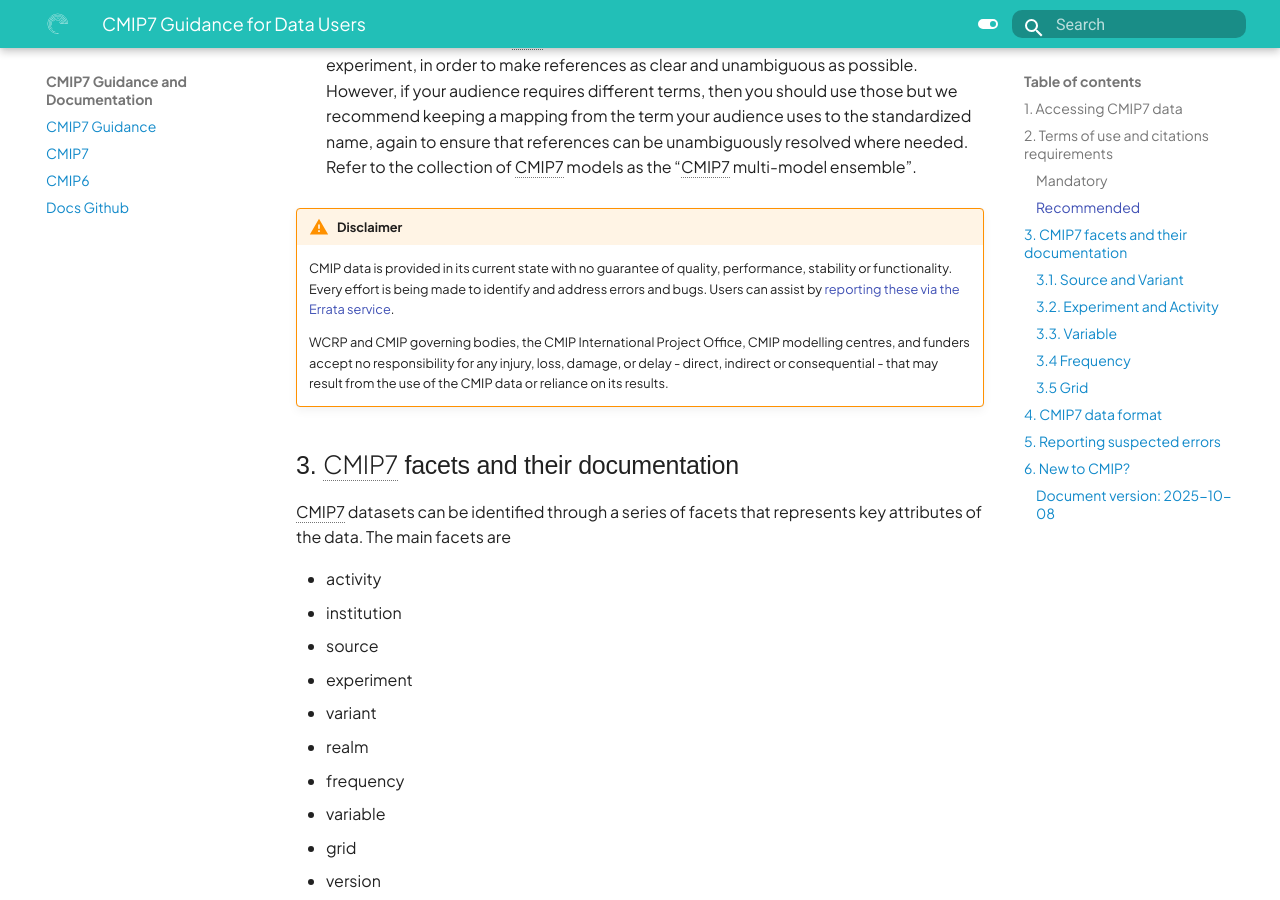
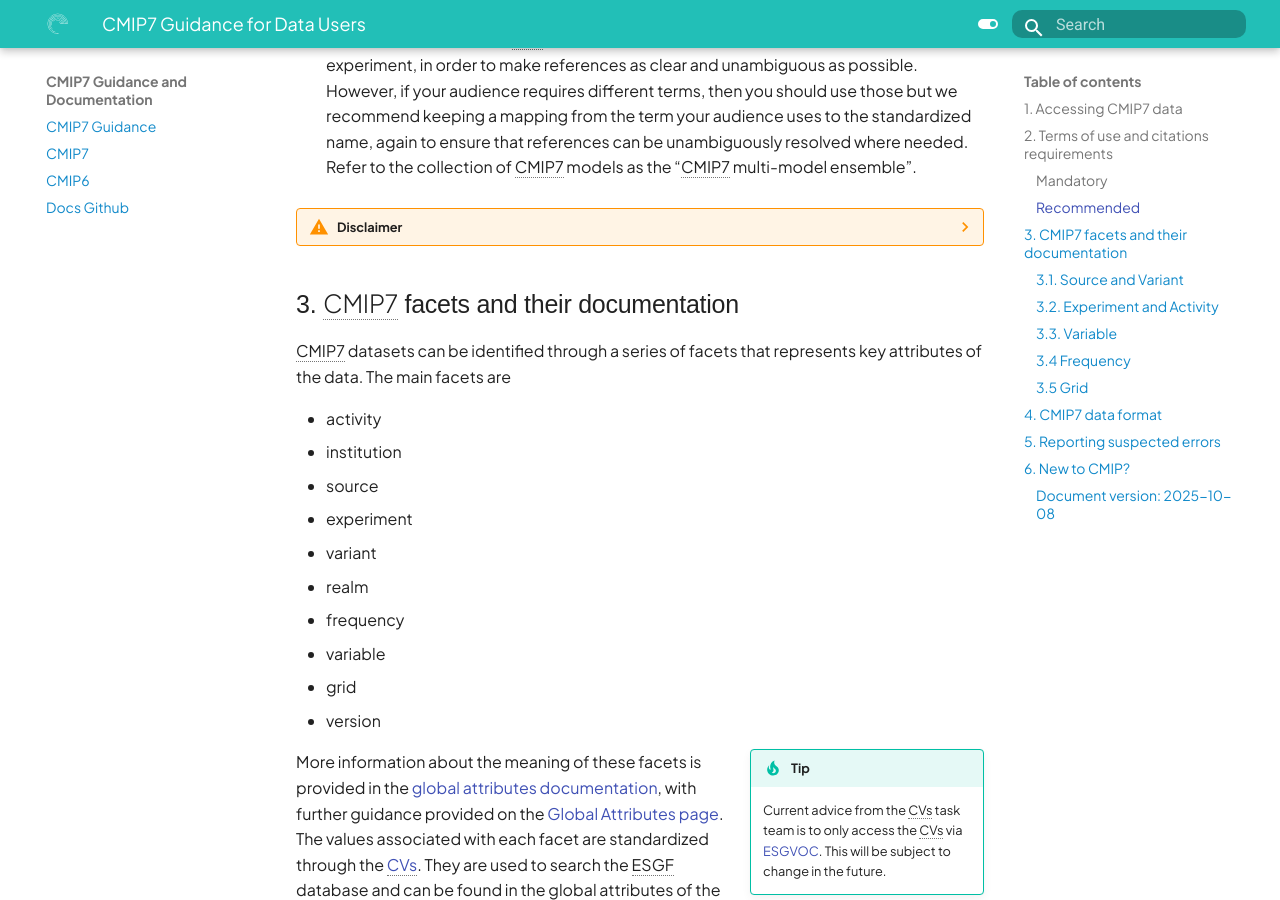
Before and after one commit to WCRP-CMIP/cmip7-guidance, an MkDocs documentation site: the page built from docs/CMIP7/guidance_for_users.md, in a window 1280 px wide and 900 px high, scrolled down 2575 px. Built offline with MkDocs 1.6.1 and Material for MkDocs 9.7.7, drawn with Linux system fonts in a browser that asks for light colours; some web fonts are replaced; part of the change alters nothing that is shown.

```diff
--- a/docs/CMIP7/guidance_for_users.md
+++ b/docs/CMIP7/guidance_for_users.md
@@ -73,13 +73,8 @@ To enable modelling groups and others who support CMIP7 to demonstrate its impac
 
         Note that there are two citation granularities (MIP-model-experiment data and MIP-model data) and that the version has to be added separately as it is not included in the DOI.
 
-        <!--TODO: How should the user choose which one to use ?  -->
-
-
-
         Further information on the data citation concept is described in [Stockhause and Lautenschlager (2017)][Stockhause2017].
 
-    <!--TODO: Is this necessary for funding ? or could it be replaced by a data availability statement.-->
 
     ??? Question "Do I cite the model based on activity or experiment?"
 
@@ -93,6 +88,8 @@ To enable modelling groups and others who support CMIP7 to demonstrate its impac
 
         Experiment-specific data citations are useful for tracking the impact of specific CMIP7 experiments, which is valuable information for modelling centres and planning of future CMIP phases.
         However it is recognized that their finer granularity could result in an unmanageable number of references for data users, journals may limit the number of references, and a balance between the number of data and literature citations is desirable in scholarly publications.
+
+    <!--TODO: Is #2 acknoledgmet necessary for funding ? or could it be replaced by a data availability statement.-->
 
 2. **Acknowledge CMIP7.**
 
@@ -129,11 +126,19 @@ In general, the [CMIP7 GMD special issue][GMDSpecialIssue] is a good place to lo
 
 
 
-!!! warning "Disclaimer"
+??? warning "Disclaimer"
 
-    CMIP data is provided in its current state with no guarantee of quality, performance, stability or functionality. Every effort is being made to identify and address errors and bugs. Users can assist by [reporting these via the Errata service](#5-reporting-suspected-errors).
+    CMIP data , where “CMIP data” applies to data delivered under current (CMIP6Plus and CMIP7) and previous (CMIP2, 3, 5, 6) phases, is provided “as is” and “as available,” without any warranties or representations of any kind, whether express, implied, statutory, or otherwise, including without limitation any warranties of accuracy, completeness, quality, performance, stability, fitness for a particular purpose , merchantability, non-infringement, or that the data or any services will be error-free, secure, or uninterrupted. The CMIP data archive contains the output of scientific simulations of the past and potential future that are subject to multiple sources of error, ranging from errors in data handling, to errors in the representation of the real world in either the model, or the experimental setup for which the model was used. Different parts of the CMIP data archive may be subject to differing levels of such errors, and users should be alert to these issues, and their potential consequences (and to the limitations of liability expressed in the data license).
 
-    WCRP and CMIP governing bodies, the CMIP International Project Office, CMIP modelling centres, and funders accept no responsibility for any injury, loss, damage, or delay - direct, indirect or consequential - that may result from the use of the CMIP data or reliance on its results.
+    Every effort by The World Climate Research Programme (WCRP), CMIP governing bodies, the CMIP International Project Office, CMIP modelling centres, their contributors, and funders and the Earth System Grid Federation, its contributors, and funders (together, the “CMIP Parties”) may be made to identify and address errors and bugs. Users may assist by reporting issues via the [Errata service](https://ipsl.gitbook.io/esgf-errata-service) ; however, any such efforts do not create any warranty, obligation to correct, or commitment to provide support.
+
+    The CMIP Parties will not be liable for any loss, injury, claim, liability, or damage of any kind arising out of or relating to the data, publications and/or digital platform(s ) whose content is supplied by one or more of the CMIP Parties, t any services, or any reliance thereon, including without limitation direct, indirect, incidental, special, exemplary, punitive, or consequential damages, loss of use, loss of data, business interruption, or loss of profits, even if advised of the possibility of such damages.
+
+    Use of the data is at the user’s sole risk and discretion. By using the data, the user accepts full responsibility for any issues that arise from their use of it.
+
+    Without limiting the foregoing, the data may contain errors, omissions, uncertainties, or methodological assumptions and may be changed, updated, or withdrawn at any time without notice. The CMIP Parties do not warrant that any results, analyses, forecasts, or conclusions derived from the data are suitable for any particular purpose or decision, including scientific, commercial, operational, safety, or policy uses, and users are solely responsible for validating and interpreting the data and for complying with all applicable laws and third-party rights.
+
+    The access, storage and replication of CMIP data is the responsibility of the Earth System Grid Federation. The World Climate Research Programme (WCRP), CMIP governing bodies, the CMIP International Project Office have no data control, processing, storage nor access responsibility.
 
 ## 3. CMIP7 facets and their documentation
 
```
